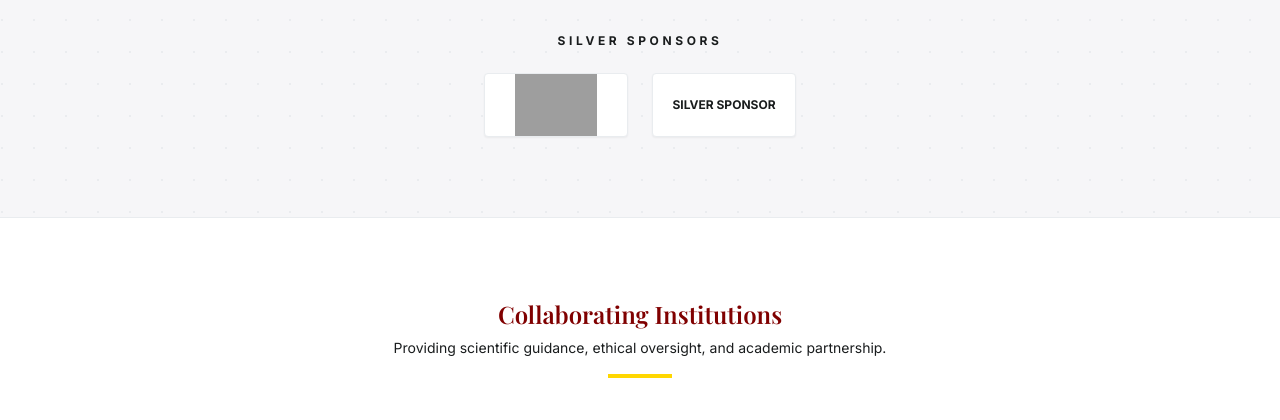
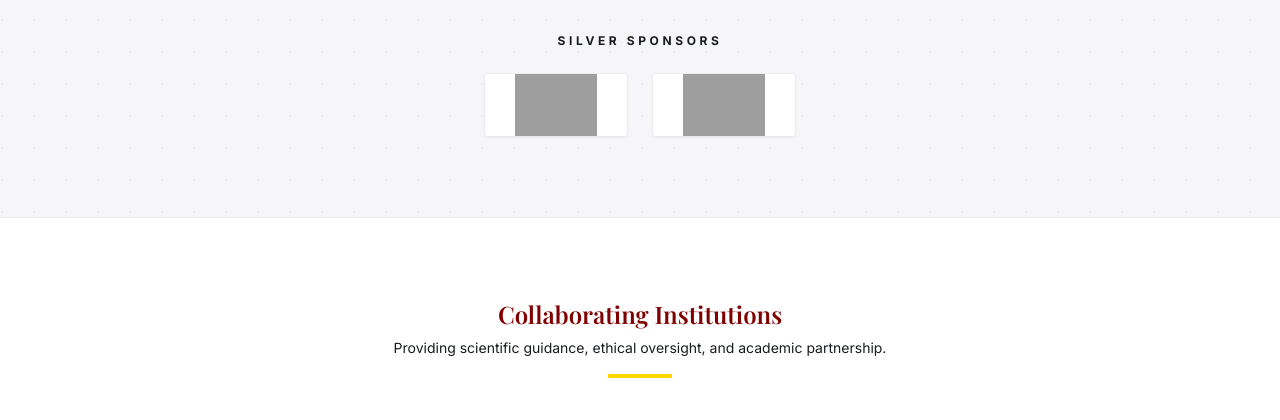
Before and after one commit to PrinceJetro/flsconference, a Django app: page /partners/ in a window 1280 px wide. Shown: the part 1326-1746 px from the top of the page. Run offline with Django 5.2, Linux system fonts and the light colour scheme; some libraries are stand-ins or nearby versions; grey boxes are pictures that could not be loaded.

Commit message:
added new sponsrs

```diff
--- a/templates/partners_sponsors.html
+++ b/templates/partners_sponsors.html
@@ -191,7 +191,7 @@
         <h3 class="text-center text-xs font-bold text-science-blue mb-6 tracking-[0.3em] uppercase">Gold Sponsors</h3>
         <div class="flex flex-wrap justify-center gap-6 max-w-4xl mx-auto">
           <div class="w-48 h-24 bg-white border border-clinical-gray flex items-center justify-center rounded-lg shadow-sm hover:shadow-md transition-all p-3">
-            <span class="text-science-blue font-bold text-sm text-center leading-tight">Lagos State Ministry of Water &amp; Environmental Resources</span>
+            <img src="https://moelagos.gov.ng/wp-content/uploads/2019/09/moe-logo.png" alt="">
           </div>
           <div class="w-48 h-24 bg-white border border-clinical-gray flex items-center justify-center rounded-lg shadow-sm hover:shadow-md transition-all p-3">
             <span class="text-science-blue font-bold text-sm text-center leading-tight">YKM Products Ltd</span>
@@ -207,7 +207,7 @@
             <img src="https://performancefact.com/wp-content/uploads/2024/07/pf-logo.webp" alt="Silver Sponsor Logo" class="max-w-full max-h-full object-contain"/>
           </div>
           <div class="w-36 h-16 bg-white border border-clinical-gray flex items-center justify-center rounded-lg shadow-sm hover:shadow-md transition-all">
-            <span class="text-on-surface-variant font-bold text-xs">SILVER SPONSOR</span>
+            <img src="https://encrypted-tbn0.gstatic.com/images?q=tbn:ANd9GcT077wDUWURvubuEmRalyoRXB1YhBw69ZnheORbyOl0yYtzwWImF1VQTIQ&s=10" alt="inqaba" class="max-w-full max-h-full object-contain">
           </div>
         </div>
       </div>
@@ -224,7 +224,7 @@
       </div>
       <div class="grid grid-cols-2 md:grid-cols-4 gap-6 max-w-5xl mx-auto items-center opacity-75">
         <div class="p-4 border border-clinical-gray/40 rounded-lg flex flex-col items-center justify-center bg-white hover:opacity-100 transition-opacity">
-          <span class="material-symbols-outlined text-4xl text-heritage-maroon mb-2">school</span>
+          <img src="{% static 'images/unilag logo.png' %}" alt="University of Lagos" class="h-10 object-contain mb-2"/>
           <span class="font-bold text-sm text-center text-on-surface">University of Lagos</span>
         </div>
         <div class="p-4 border border-clinical-gray/40 rounded-lg flex flex-col items-center justify-center bg-white hover:opacity-100 transition-opacity">
@@ -232,7 +232,7 @@
           <span class="font-bold text-sm text-center text-on-surface">Lagos State Ministry of Health</span>
         </div>
         <div class="p-4 border border-clinical-gray/40 rounded-lg flex flex-col items-center justify-center bg-white hover:opacity-100 transition-opacity">
-          <span class="material-symbols-outlined text-4xl text-turquoise-accent mb-2">water_drop</span>
+          <img src="https://moelagos.gov.ng/wp-content/uploads/2019/09/moe-logo.png" alt="">
           <span class="font-bold text-xs text-center text-on-surface">Lagos Ministry of Water &amp; Environmental Resources</span>
         </div>
         <div class="p-4 border border-clinical-gray/40 rounded-lg flex flex-col items-center justify-center bg-white hover:opacity-100 transition-opacity">
```
